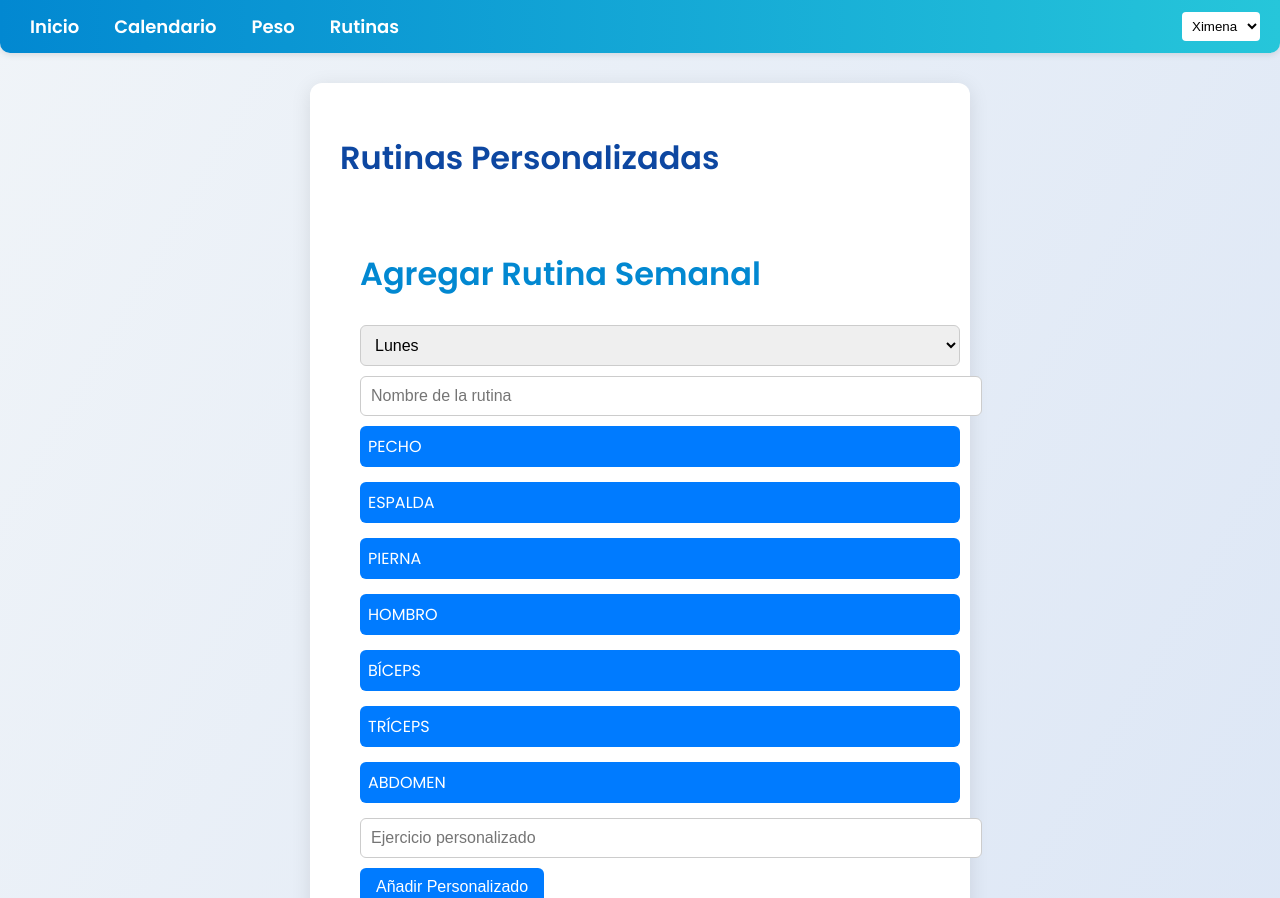
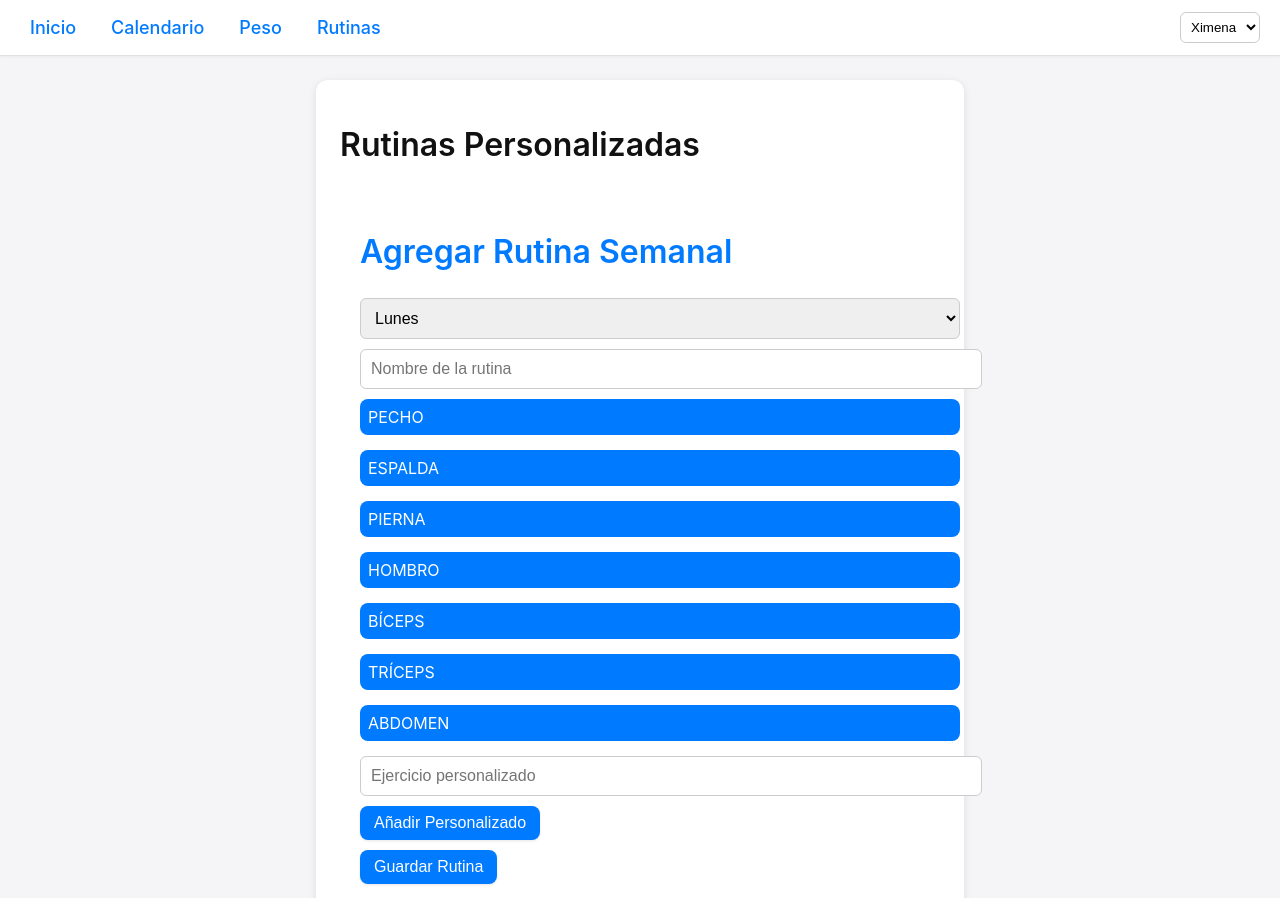
Before and after one commit to Jamon1405/Reto90Dias, a Next.js app: page /routine in a window 1280 px wide. Shown: the top 898 px of the page. Built offline with nearby package versions, Linux system fonts and the light colour scheme.

Commit message:
Refine styles with modern minimal look

```diff
--- a/src/app/globals.css
+++ b/src/app/globals.css
@@ -1,26 +1,28 @@
-@import url('https://fonts.googleapis.com/css2?family=Poppins:wght@400;600&display=swap');
-/* Estilos globales por defecto (para pantallas grandes) */
+/* Modern global styles */
 body {
   margin: 0;
   padding: 0;
-  font-family: 'Poppins', sans-serif;
-  background: linear-gradient(120deg, #f0f4f8, #d9e4f5);
+  font-family: -apple-system, BlinkMacSystemFont, 'Segoe UI', 'Roboto', 'Helvetica Neue', Arial, sans-serif;
+  background: #f5f5f7;
+  color: #111;
   min-height: 100vh;
 }
 
-h1, h2 {
-  color: #0d47a1;
-  font-size: 32px; /* Tamaño grande para pantallas grandes */
+h1,
+h2 {
+  color: #111;
+  font-size: 32px;
+  font-weight: 600;
 }
 
 /* Ajustes para contenedores generales */
 .container {
-  padding: 30px;
+  padding: 24px;
   margin: 0 auto;
-  max-width: 600px; /* Para centrar y limitar el ancho en pantallas grandes */
-  background: #fff;
+  max-width: 600px;
+  background: #ffffff;
   border-radius: 12px;
-  box-shadow: 0 4px 20px rgba(0, 0, 0, 0.1);
+  box-shadow: 0 2px 8px rgba(0, 0, 0, 0.1);
 }
 
 /* Media Queries para pantallas más pequeñas (móviles y tablets) */
@@ -90,11 +92,14 @@ button {
   display: flex;
   justify-content: space-between;
   align-items: center;
-  background: linear-gradient(90deg, #0288d1, #26c6da);
+  background: #fff;
   padding: 12px 20px;
-  border-radius: 0 0 10px 10px;
-  box-shadow: 0 2px 6px rgba(0, 0, 0, 0.1);
-  margin-bottom: 30px;
+  border-bottom: 1px solid #e0e0e0;
+  box-shadow: 0 1px 3px rgba(0, 0, 0, 0.05);
+  margin-bottom: 24px;
+  position: sticky;
+  top: 0;
+  z-index: 1000;
 }
 
 .nav-links {
@@ -103,18 +108,18 @@ button {
 }
 
 .nav-link {
-  color: #fff;
+  color: #007aff;
   text-decoration: none;
   font-size: 18px;
   cursor: pointer;
-  font-weight: 600;
+  font-weight: 500;
   padding: 0 10px;
 }
 
 .user-select {
   padding: 6px;
-  border-radius: 4px;
-  border: none;
+  border-radius: 6px;
+  border: 1px solid #ccc;
   background-color: #fff;
 }
 
@@ -122,7 +127,7 @@ button {
   display: none;
   background: none;
   border: none;
-  color: #fff;
+  color: #007aff;
   font-size: 24px;
   cursor: pointer;
 }
--- a/src/components/ExerciseProgress.js
+++ b/src/components/ExerciseProgress.js
@@ -15,14 +15,15 @@ import useCurrentUser from '../hooks/useCurrentUser';
 ChartJS.register(CategoryScale, LinearScale, PointElement, LineElement, Tooltip, Legend);
 
 const buttonStyle = {
-  backgroundColor: '#007bff',
+  backgroundColor: '#007aff',
   color: '#fff',
   border: 'none',
-  borderRadius: '6px',
-  padding: '8px 12px',
+  borderRadius: '8px',
+  padding: '6px 12px',
   cursor: 'pointer',
   fontSize: '14px',
-  transition: 'background-color 0.2s',
+  boxShadow: '0 1px 3px rgba(0,0,0,0.1)',
+  transition: 'background-color 0.3s',
 };
 
 const ExerciseProgress = () => {
@@ -60,7 +61,7 @@ const ExerciseProgress = () => {
             {
               label: `${selected} (lb)`,
               data: progress[selected].map((p) => p.weight),
-              borderColor: '#0288d1',
+              borderColor: '#007aff',
               fill: false,
               tension: 0.2,
               pointRadius: 4,
--- a/src/components/RoutineManager.js
+++ b/src/components/RoutineManager.js
@@ -261,7 +261,7 @@ const containerStyle = {
 };
 
 const headerStyle = {
-  color: '#0288d1',
+  color: '#007aff',
 };
 
 const inputStyle = {
@@ -274,14 +274,15 @@ const inputStyle = {
 };
 
 const buttonStyle = {
-  backgroundColor: '#007bff',
+  backgroundColor: '#007aff',
   color: '#fff',
-  padding: '10px 16px',
+  padding: '8px 14px',
   border: 'none',
-  borderRadius: '6px',
+  borderRadius: '8px',
   cursor: 'pointer',
   fontSize: '16px',
-  transition: 'background-color 0.2s',
+  boxShadow: '0 1px 3px rgba(0,0,0,0.1)',
+  transition: 'background-color 0.3s',
 };
 
 const routineStyle = {
@@ -293,27 +294,27 @@ const routineStyle = {
 };
 
 const groupHeaderStyle = {
-  backgroundColor: '#007bff',
+  backgroundColor: '#007aff',
   color: '#fff',
   padding: '8px',
-  borderRadius: '6px',
+  borderRadius: '8px',
   cursor: 'pointer',
   marginBottom: '5px',
-  transition: 'background-color 0.2s',
+  transition: 'background-color 0.3s',
 };
 
 const exerciseButtonStyle = {
-  backgroundColor: '#007bff',
+  backgroundColor: '#007aff',
   color: '#fff',
   padding: '8px',
   border: 'none',
-  borderRadius: '6px',
+  borderRadius: '8px',
   cursor: 'pointer',
   display: 'block',
   width: '100%',
   marginBottom: '5px',
   fontSize: '15px',
-  transition: 'background-color 0.2s',
+  transition: 'background-color 0.3s',
 };
 
 const actionContainerStyle = {
@@ -324,18 +325,19 @@ const actionContainerStyle = {
 };
 
 const smallButton = {
-  backgroundColor: '#007bff',
+  backgroundColor: '#007aff',
   color: '#fff',
   border: 'none',
-  borderRadius: '6px',
+  borderRadius: '8px',
   cursor: 'pointer',
-  padding: '8px 12px',
+  padding: '6px 10px',
   fontSize: '16px',
   minWidth: '32px',
   width: 'auto',
   display: 'flex',
   alignItems: 'center',
   justifyContent: 'center',
+  boxShadow: '0 1px 3px rgba(0,0,0,0.1)',
 };
 
 export default RoutineManager;
```
Also changed, not shown: src/app/page.js (+4 -5 lines), src/components/Calendar.js (+7 -6 lines), src/components/WeightTracker.js (+13 -13 lines).
